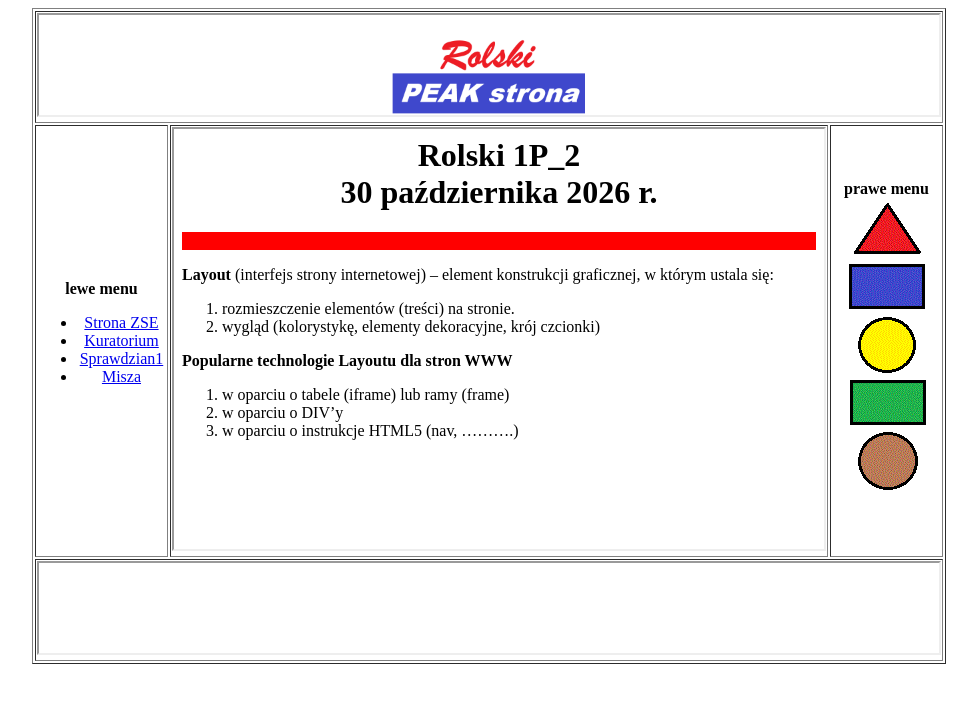
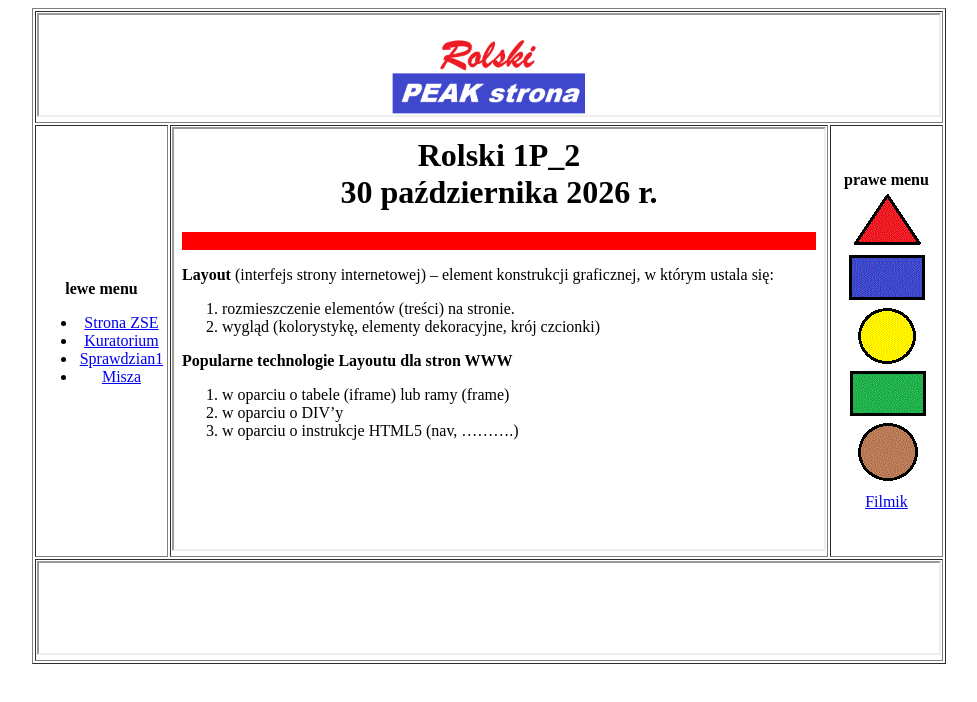
Before and after one commit to NiksonZSExP/Nastepna-strona, a plain HTML site: page index.html in a window 1280 px wide. Shown: the whole page, without its empty margins (151-1128 px from the left). Drawn offline with Linux system fonts and the light colour scheme.

Commit message:
Add link to Filmik.html in index.html

```diff
--- a/index.html
+++ b/index.html
@@ -56,6 +56,9 @@
 			<area shape="circle" coords="48,262,23" href="https://niksonzsexp.github.io/Strona-html-do-szkoly/" target="obszar_glowny">
 			</map>
 			<img src="mapa.gif" alt="tutajwybierajlinki" usemap="#mapa_rolski">
+
+				  <a href="Filmik.html" target="obszar_glowny">Filmik</a>
+
               </td>
        </tr>
        <tr>
```
